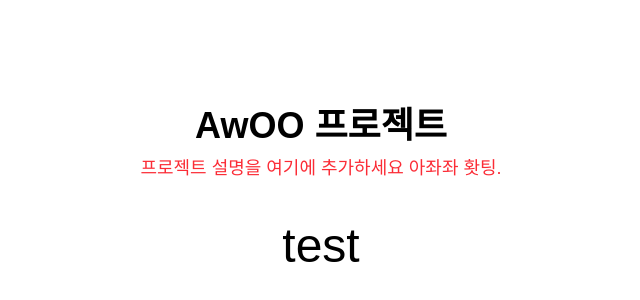
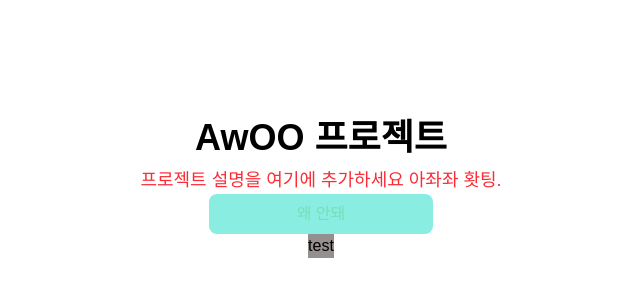
Before and after one commit to Kzerojun/awoo, a Next.js app in the folder front/: page / in a window 1280 px wide. Shown: the part 212-512 px from the top of the page, without its empty margins (319-959 px from the left). Built offline with nearby package versions, Linux system fonts and the light colour scheme; a web font is replaced by a local one.

Commit message:
✅ [FE] update: 공통 button Props 처리

```diff
--- a/front/src/app/page.tsx
+++ b/front/src/app/page.tsx
@@ -5,7 +5,7 @@ export default function Home() {
     <main className="flex flex-col items-center justify-center min-h-screen bg-white">
       <h1 className="text-4xl font-bold text-center">AwOO 프로젝트</h1>
       <p className="text-lg mt-2 text-red-500">프로젝트 설명을 여기에 추가하세요 아좌좌 홧팅.</p>
-      <Button />
+      <Button text="왜 안돼" backgroundColor="light-aqua" fontColor="green" />
     </main>
   );
 }
--- a/front/src/common/Button.tsx
+++ b/front/src/common/Button.tsx
@@ -1,11 +1,12 @@
 "use client";
 import "../app/globals.css";
+
 interface ButtonProps {
   onClick?: () => void;
   text?: React.ReactNode;
   className?: string;
   type?: "button" | "submit";
-  width?: string;
+  width?: "long" | "short" | "medium";
   fontColor?: string;
   backgroundColor?: string;
   img?: string;
@@ -17,23 +18,34 @@ const Button = ({
   text,
   className = "",
   type = "button",
-  width = "10",
-  fontColor = "text-primary-orange",
-  backgroundColor = "aqua",
+  width = "long",
+  fontColor = "custom-white",
+  backgroundColor = "green",
   img,
   disabled = false,
 }: ButtonProps) => {
+  interface widthTypes {
+    long: string;
+    short: string;
+    medium: string;
+  }
+
+  const widthTypes: widthTypes = {
+    long: "w-56",
+    short: "w-24",
+    medium: "W-40",
+  };
   return (
     <>
       <button
         onClick={onClick}
         type={type}
         disabled={disabled}
-        className={`w-${width} h-10 cursor-pointer ${className} ${backgroundColor} ${fontColor} rounded-lg text-center}`}
+        className={`${widthTypes[width]} h-10 cursor-pointer ${className} bg-${backgroundColor} text-${fontColor} rounded-lg text-center}`}
       >
         {text} {img && <img src={img} alt="paw button" className="h-10 w-10 inline" />}
       </button>
-      <div className="text-5xl">test</div>
+      <div className="bg-custom-gray">test</div>
     </>
   );
 };
```
